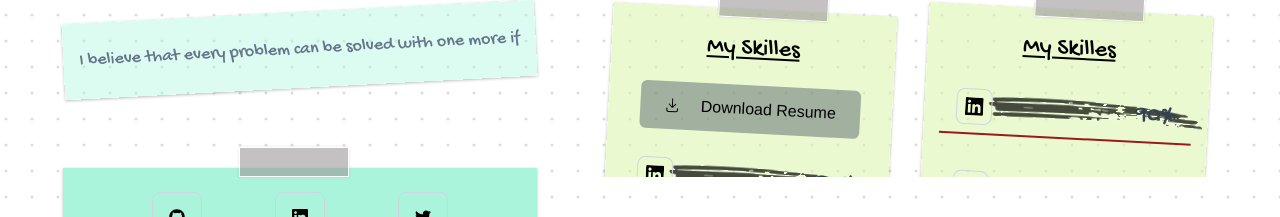
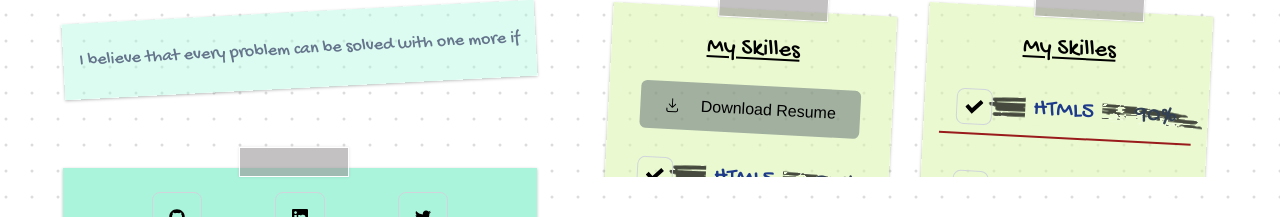
Before and after one commit to wis-aerrajiy/Portfolio, a React (Vite) app: page /about in a window 1280 px wide. Shown: the part 583-800 px from the top of the page. Built offline with nearby package versions, Linux system fonts and the light colour scheme; a web font is replaced by a local one.

Commit message:
about done

```diff
--- a/src/pages/Components/AboutSection.tsx
+++ b/src/pages/Components/AboutSection.tsx
@@ -92,11 +92,11 @@ const SkillComponent = ({ skill }: SkillProps) => {
                 className={`absolute left-11 top-1.5 noise min-h-[80%] -z-20 rounded-full`}
                 style={{ width: skill.level }}
             ></div>
-            <SiLinkedin className='text-4xl p-2 rounded-lg border border-gray-300' />
+            <skill.icon className='text-4xl p-2 rounded-lg border border-gray-300' />
+            <div className='flex flex-col items-start font-gochi text-2xl text-[#1E3A8A] ring-offset-opacity-50 bg-[#EAF9D0] px-2'>
+                <span className='font-gochi text-x'>{skill.name}</span>
+            </div>
             <div className='flex flex-row items-center'>
-                <div className='w-[100px] bg-slate-700/40 rounded-md'>
-                    <div className='bg-blue-500 h-[100%] rounded-md' ></div>
-                </div>
                 <span
                     className='font-gochi text-2xl text-slate-700 ring-offset-opacity-50'
 
```
